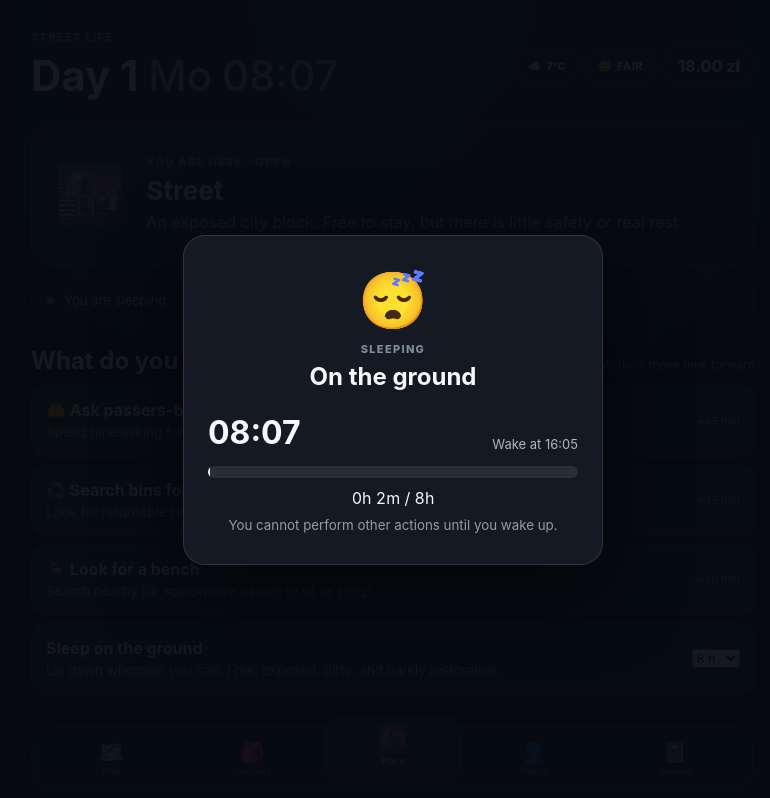
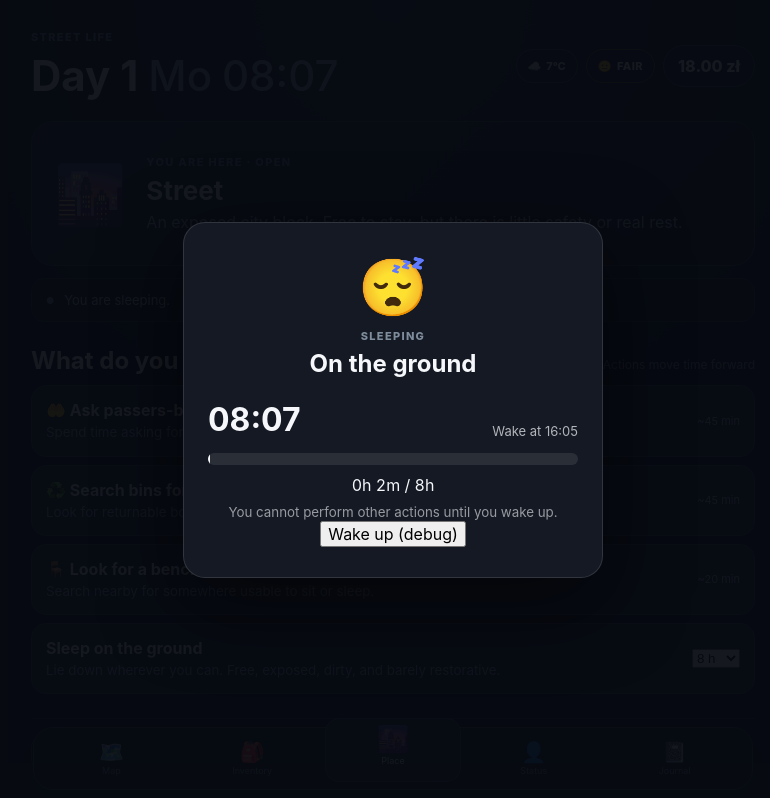
Before and after one commit to AlexanderKruk/street-life-game, a React (Vite) app: page / in a window 1280 px wide. Both pictures are taken after a click on the button 640 px from the left and 658 px from the top of the page. Shown: the top 798 px of the page, without its empty margins (247-1017 px from the left). Built offline with nearby package versions, Linux system fonts and the light colour scheme.

Commit message:
Add temporary debug wake button

```diff
--- a/src/App.tsx
+++ b/src/App.tsx
@@ -1010,6 +1010,7 @@ export default function App() {
         <div className="sleep-progress"><i style={{ width: `${Math.min(100, Math.max(0, ((sleeping.total - sleeping.remaining) / sleeping.total) * 100))}%` }} /></div>
         <p>{Math.floor((sleeping.total - sleeping.remaining) / 60)}h {(sleeping.total - sleeping.remaining) % 60}m / {sleeping.total / 60}h</p>
         <small>You cannot perform other actions until you wake up.</small>
+        <button className="sleep-debug-wake" onClick={() => { const active = sleeping; setSleeping(null); finishSleep(active) }}>Wake up (debug)</button>
       </section>
     </div>}
 
```
